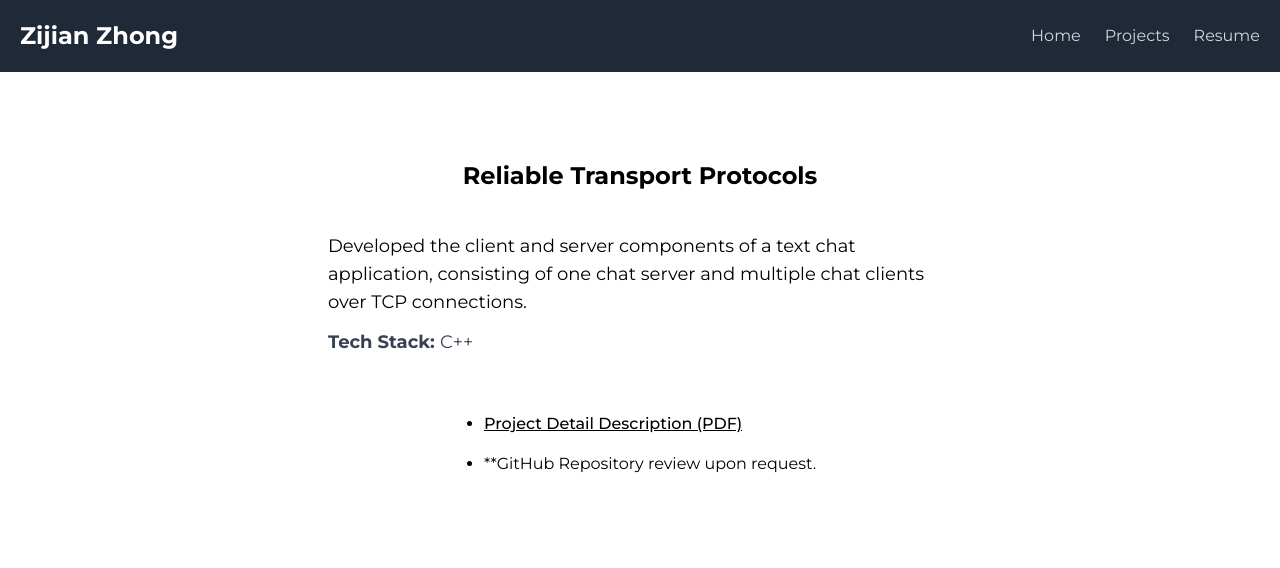
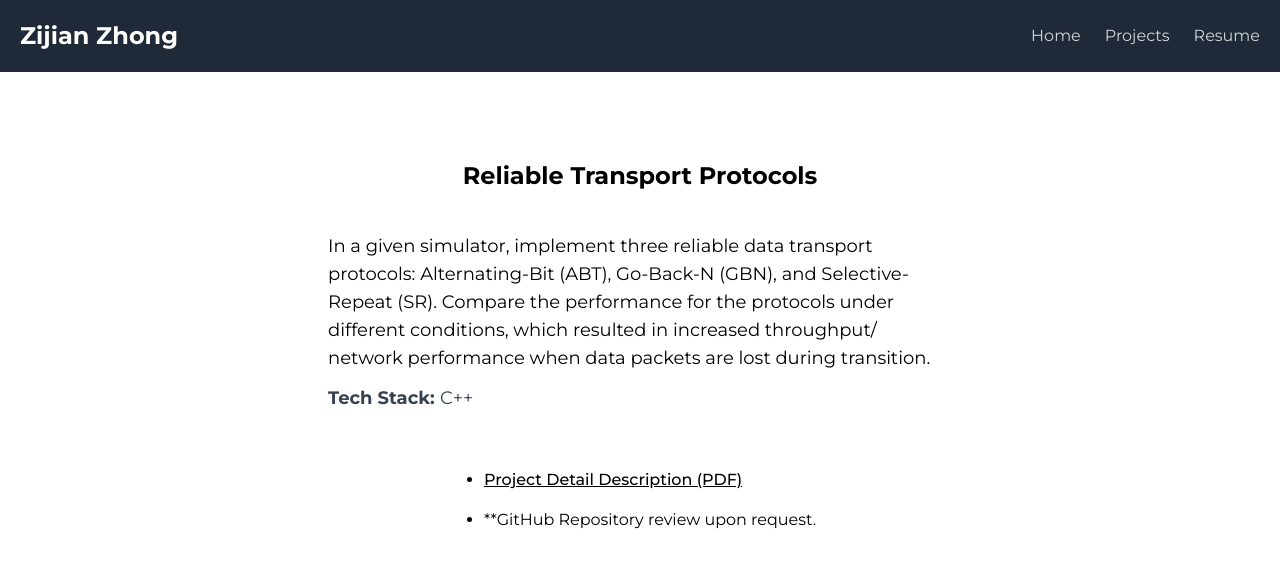
Before and after one commit to kevinz98/my-website, a Next.js app: page /RTP in a window 1280 px wide. Shown: the top 568 px of the page. Built offline with nearby package versions, Linux system fonts and the light colour scheme.

Commit message:
updated project description

```diff
--- a/src/pages/RTP.tsx
+++ b/src/pages/RTP.tsx
@@ -5,7 +5,7 @@ const  RTP= () => {
         <>
         <div className="flex flex-wrap justify-center p-4 md:pt-40 pt-28">
             <h1 className="font-bold text-2xl w-full text-center mb-10">Reliable Transport Protocols</h1>
-            <h3 className=" w-full lg:w-1/2 text-lg">Developed the client and server components of a text chat application, consisting of one chat server and multiple chat clients over TCP connections.<br></br><p className='mt-3 font-normal text-gray-700'><span><span className='font-bold'>Tech Stack: </span>C++</span></p></h3>
+            <h3 className=" w-full lg:w-1/2 text-lg">In a given simulator, implement three reliable data transport protocols: Alternating-Bit (ABT), Go-Back-N (GBN), and Selective-Repeat (SR). Compare the performance for the protocols under different conditions, which resulted in increased throughput/ network performance when data packets are lost during transition.<br></br><p className='mt-3 font-normal text-gray-700'><span><span className='font-bold'>Tech Stack: </span>C++</span></p></h3>
         </div>
         <div className="flex items-center ">
             <ul className="bulletpoint-list space-y-4 mx-auto my-10">
--- a/src/pages/index.tsx
+++ b/src/pages/index.tsx
@@ -58,7 +58,7 @@ const Home: NextPage = () => {
               <h3 className='font-semibold text-3xl'>Certifications</h3>
               <ul className="bulletpoint-list space-y-1 text-lg">
                 <li>AWS Certified Developer - Associate</li>
-                <li>AWS Certified Solutions Architect – Associate</li>
+                <li>AWS Certified Solutions Architect - Associate</li>
                 <li>AWS Certified Cloud Practitioner</li>
               </ul>
             </div>
```
